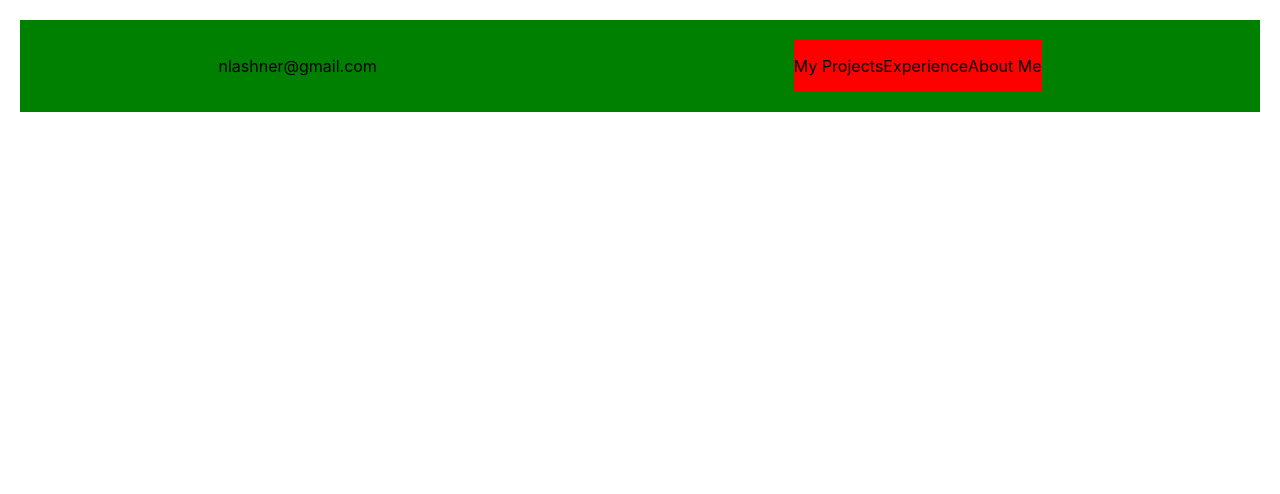
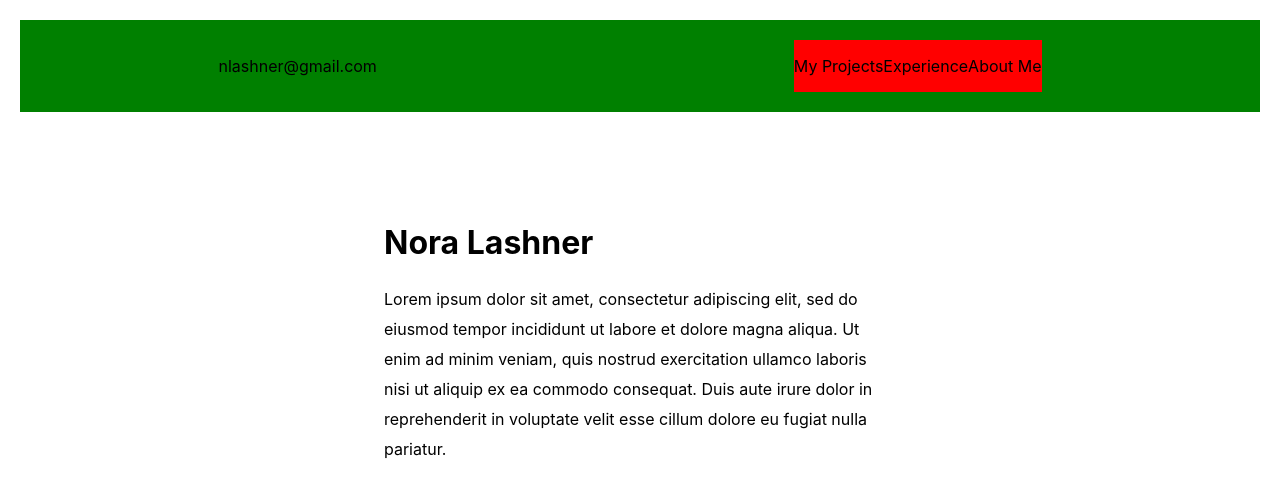
Before and after one commit to nlashner/nlashner.github.io, a React (Create React App) app in the folder my-app/: page / in a window 1280 px wide. Shown: the top 494 px of the page. Built offline with nearby package versions, Linux system fonts and the light colour scheme.

Commit message:
added intro section

```diff
--- a/my-app/public/index.html
+++ b/my-app/public/index.html
@@ -24,7 +24,7 @@
       work correctly both with client-side routing and a non-root public URL.
       Learn how to configure a non-root public URL by running `npm run build`.
     -->
-    <title>React App</title>
+    <title>Nora Lashner</title>
   </head>
   <body>
     <noscript>You need to enable JavaScript to run this app.</noscript>
--- a/my-app/src/App.js
+++ b/my-app/src/App.js
@@ -1,5 +1,6 @@
 import React from 'react';
 import Navbar from './components/Navbar/Navbar'
+import Intro from './components/Intro/Intro'
 import logo from './logo.svg';
 import './App.css';
 
@@ -7,6 +8,7 @@ function App() {
   return (
     <div>
       <Navbar />
+      <Intro />
     </div>
   );
 }
--- /dev/null
+++ b/my-app/src/components/Intro/Intro.js
@@ -0,0 +1,13 @@
+import React from 'react'
+import './intro.css'
+
+const Intro = () => {
+  return (
+    <div className='intro-container'>
+      <h1>Nora Lashner</h1>
+      <p className="intro-text">Lorem ipsum dolor sit amet, consectetur adipiscing elit, sed do eiusmod tempor incididunt ut labore et dolore magna aliqua. Ut enim ad minim veniam, quis nostrud exercitation ullamco laboris nisi ut aliquip ex ea commodo consequat. Duis aute irure dolor in reprehenderit in voluptate velit esse cillum dolore eu fugiat nulla pariatur.</p>
+    </div>
+  )
+}
+
+export default Intro
--- /dev/null
+++ b/my-app/src/components/Intro/intro.css
@@ -0,0 +1,8 @@
+.intro-container{
+  margin: 30px 30%;
+  padding: 60px 0 60px 0;
+}
+
+.intro-text{
+  line-height: 30px;
+}
--- a/my-app/src/components/Navbar/AboutMe/AboutMe.js
+++ /dev/null
@@ -1 +0,0 @@
-import React from 'react'
```
Also changed, not shown: my-app/src/components/Projects/Projects.js (added), my-app/src/components/Projects/projects.css (added).
